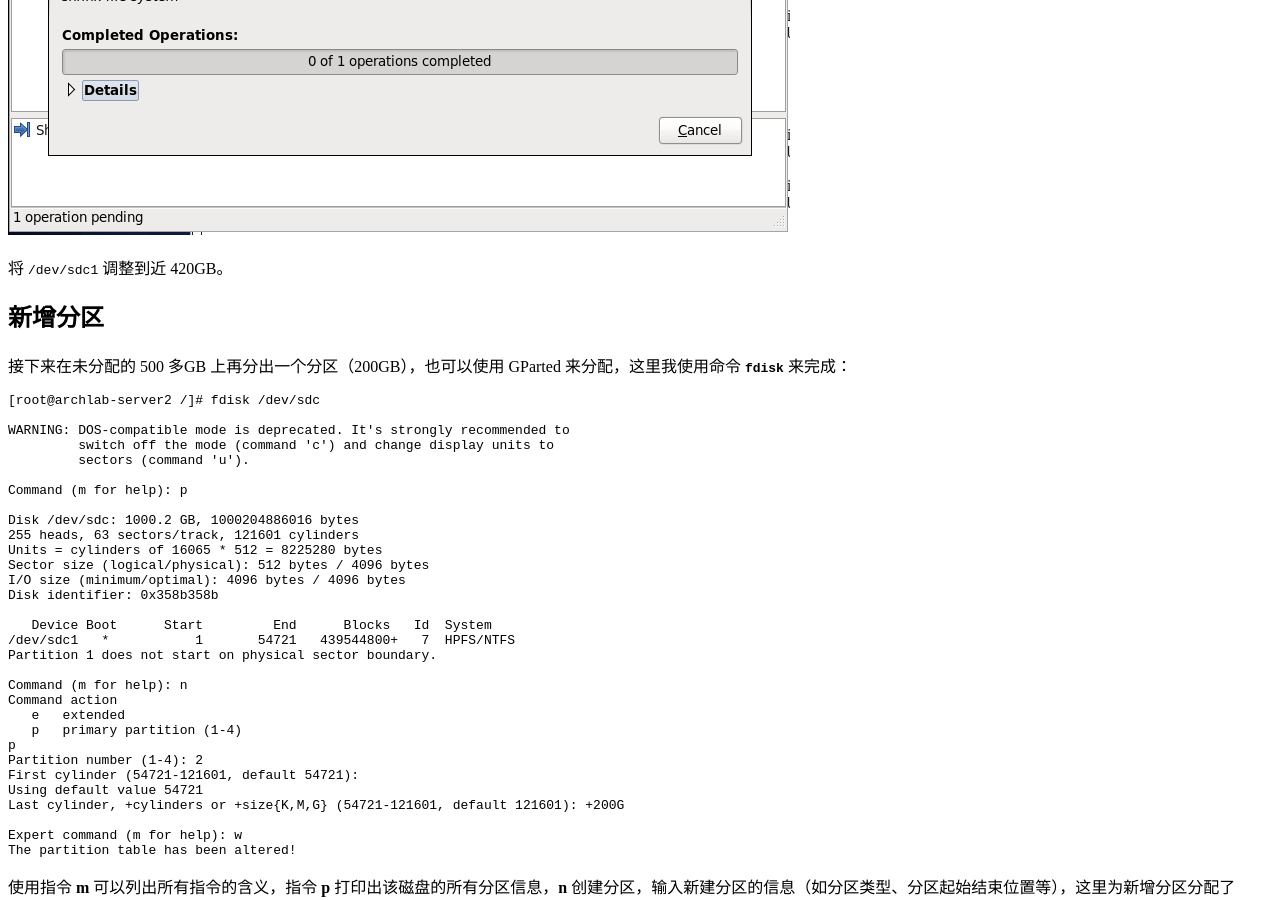
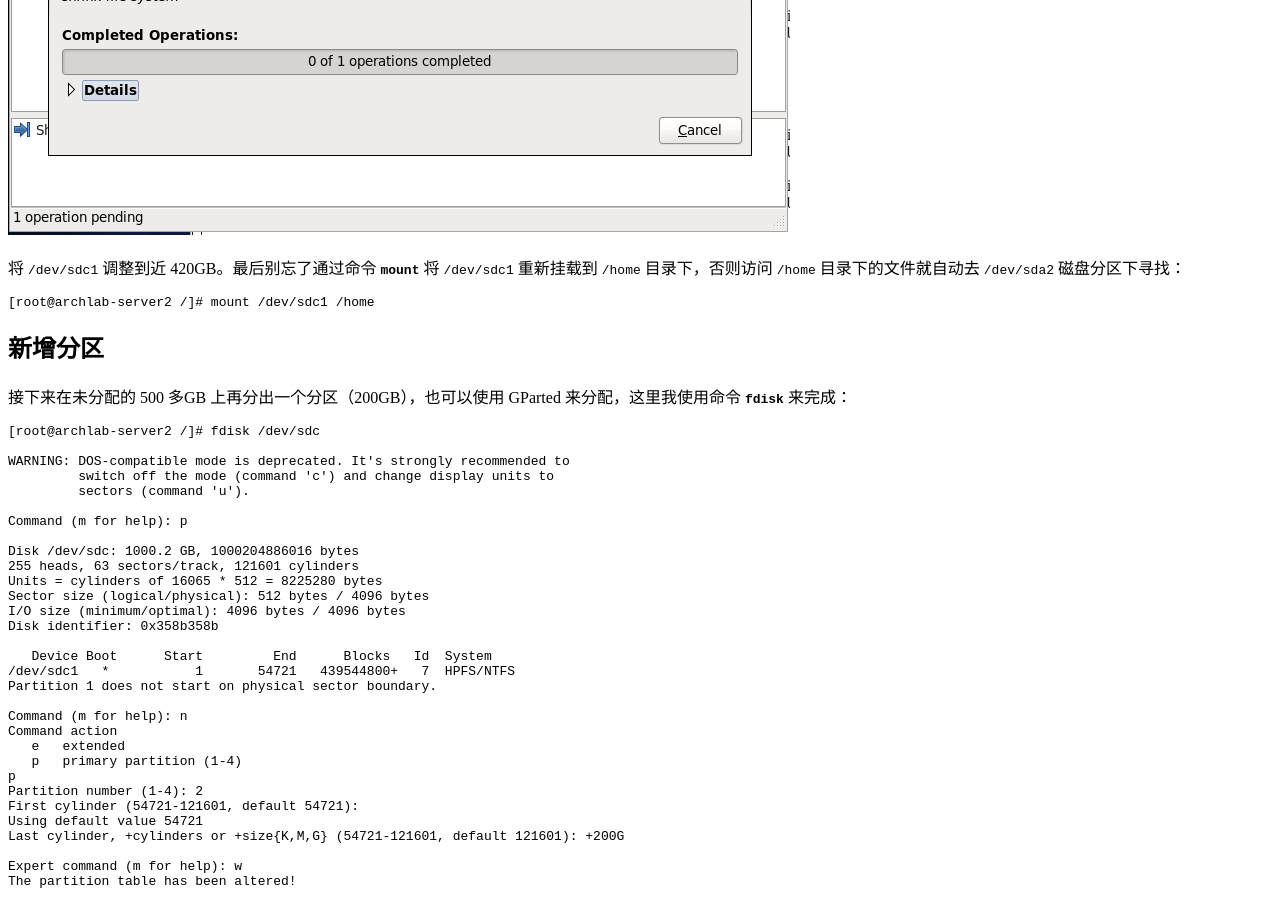
Before and after one commit to hazirguo/hazirguo.github.com, a Jekyll site: the page built from _posts/2015/2015-04-17-Linux_disk_manage_practice.md, in a window 1280 px wide and 900 px high, scrolled down 1561 px. Built offline with Jekyll 4.4.1, drawn with Linux system fonts in a browser that asks for light colours; Markdown is read by kramdown in place of the engine named in the settings; comment, search, counter and statistics services are not loaded; some of the changed text lies outside the part shown.

Commit message:
fix some errors

````diff
--- a/_posts/2015/2015-04-17-Linux_disk_manage_practice.md
+++ b/_posts/2015/2015-04-17-Linux_disk_manage_practice.md
@@ -59,7 +59,11 @@ umount: /home: device is busy.
 
 ![](../../images/gparted.png)
 
-将 `/dev/sdc1` 调整到近 420GB。
+将 `/dev/sdc1` 调整到近 420GB。最后别忘了通过命令 **`mount`** 将 `/dev/sdc1` 重新挂载到 `/home` 目录下，否则访问 `/home` 目录下的文件就自动去 `/dev/sda2` 磁盘分区下寻找：
+
+```
+[root@archlab-server2 /]# mount /dev/sdc1 /home
+```
 
 
 ## 新增分区
````
Also changed, not shown: other parts of _posts/2015/2015-04-17-Linux_disk_manage_practice.md (+1 -1 lines).
